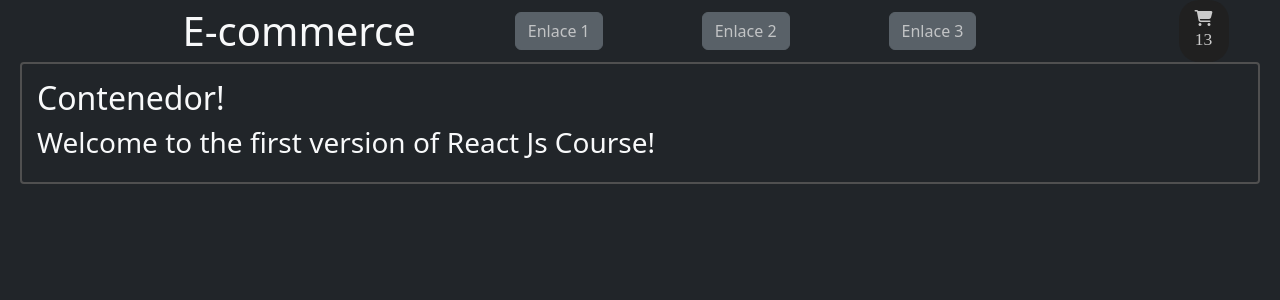
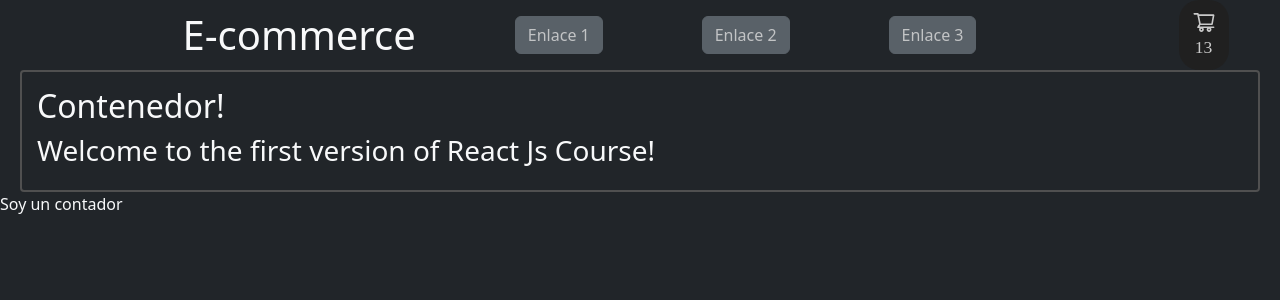
Before and after one commit to kildegaard/coderhouse-reactjs, a React (Create React App) app in the folder react-coderhouse/: page / in a window 1280 px wide. Shown: the top 300 px of the page. Built offline with nearby package versions, Linux system fonts and the light colour scheme.

Commit message:
creamos un nuevo componente ItemCount

```diff
--- a/react-coderhouse/src/App.js
+++ b/react-coderhouse/src/App.js
@@ -1,3 +1,4 @@
+import { ItemCount } from './components/ItemCount/ItemCount';
 import { ItemListContainer } from './components/ItemListContainer/ItemListContainer';
 import { NavBar } from './components/NavBar/NavBar';
 
@@ -9,6 +10,7 @@ function App() {
     <>
       <NavBar />
       <ItemListContainer saludo={greeting} />
+      <ItemCount />
     </>
   )
 }
--- a/react-coderhouse/src/components/CartWidget/CartWidget.css
+++ b/react-coderhouse/src/components/CartWidget/CartWidget.css
@@ -18,3 +18,7 @@
     font-family: serif;
     font-size: 1.1em;
 }
+
+.carrito {
+    font-size: 1.5em;
+}
--- a/react-coderhouse/src/components/CartWidget/CartWidget.jsx
+++ b/react-coderhouse/src/components/CartWidget/CartWidget.jsx
@@ -1,10 +1,11 @@
 import React from 'react'
 import './CartWidget.css'
+import { AiOutlineShoppingCart } from 'react-icons/ai'
 
 export const CartWidget = () => {
     return (
         <div className="cart-widget">
-            <i class="fa-solid fa-cart-shopping"></i>
+            <AiOutlineShoppingCart className='carrito' />
             <p>13</p>
         </div>
     )
--- /dev/null
+++ b/react-coderhouse/src/components/ItemCount/ItemCount.jsx
@@ -0,0 +1,7 @@
+import React from 'react'
+
+export const ItemCount = () => {
+    return (
+        <>Soy un contador</>
+    )
+}
```
